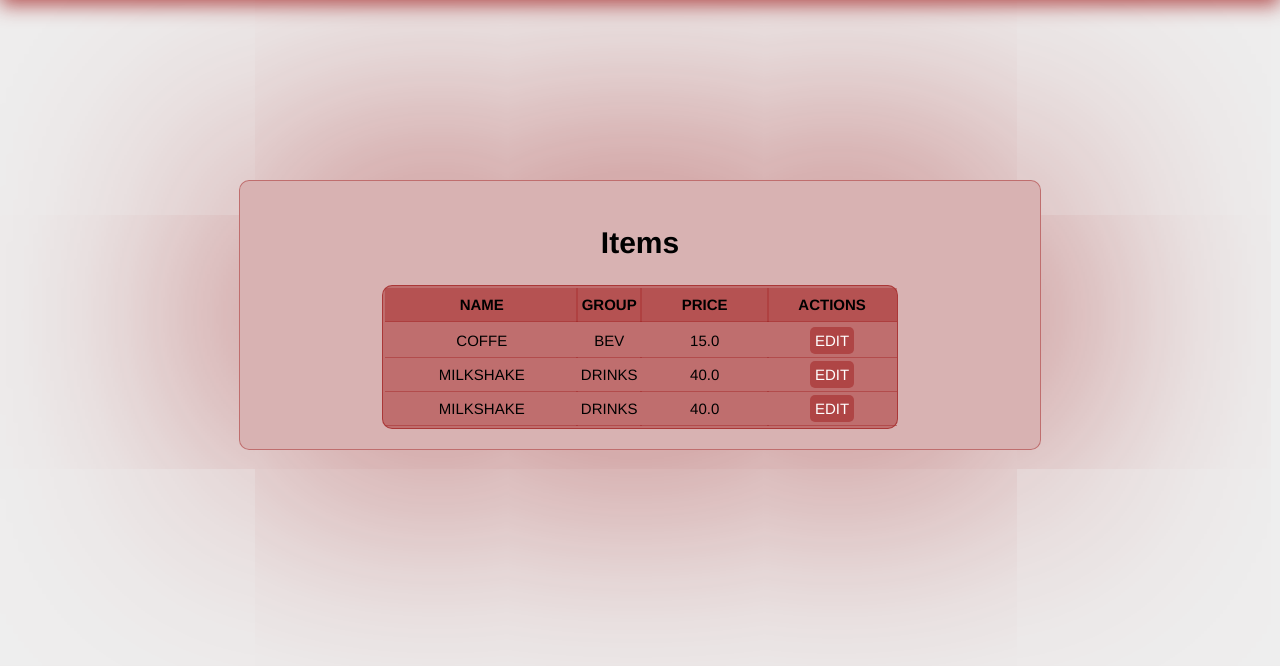
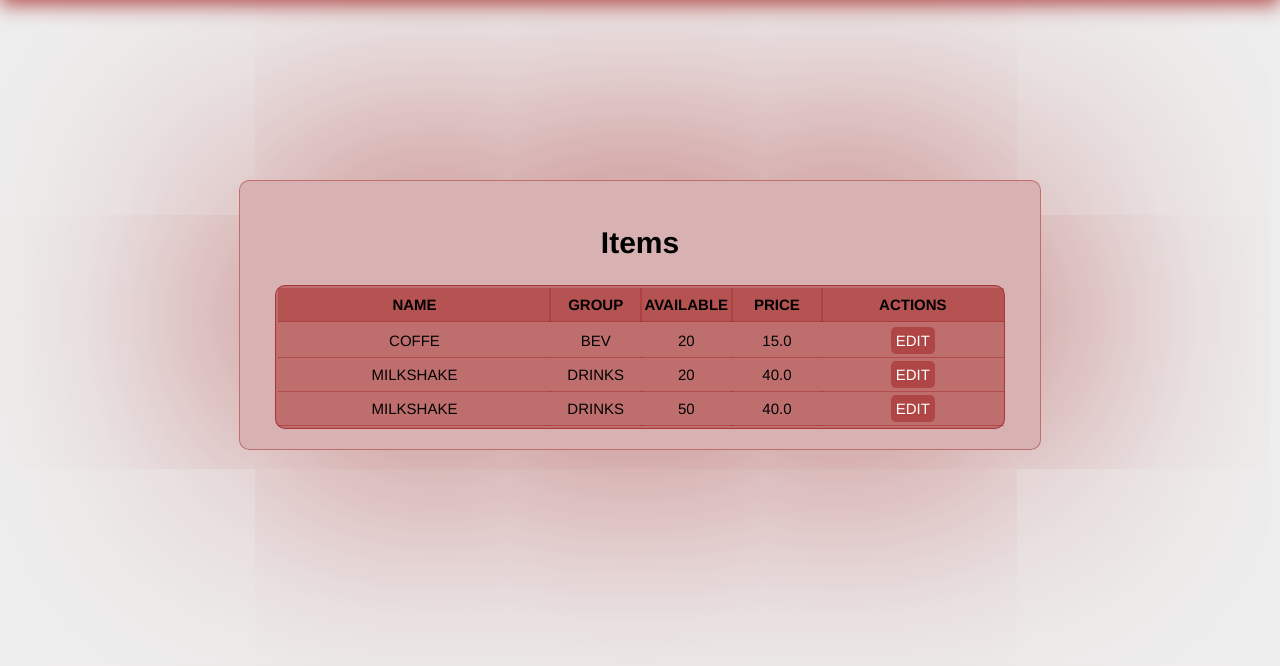
Before and after one commit to NuthanB/BillingSystem, a Flask app: page /items in a window 1280 px wide. Shown: the part 40-706 px from the top of the page. Run offline with Flask 3, Linux system fonts and the light colour scheme.

Commit message:
item values updating after bill submission

```diff
--- a/app/static/css/style.css
+++ b/app/static/css/style.css
@@ -197,8 +197,7 @@ input[type="password"],
   border: none;
 }
 
-.current-bill .table thead tr,
-.items .item-table thead tr {
+.current-bill .table thead tr{
   display: grid;
   grid-template-columns: 3fr 1fr 2fr 2fr;
 }
@@ -240,8 +239,7 @@ input[type="password"],
   text-transform: uppercase;
 }
 
-.current-bill .table tbody tr,
-.items .item-table tbody tr {
+.current-bill .table tbody tr {
   display: grid;
   grid-template-columns: 3fr 1fr 2fr 2fr;
 }
@@ -311,6 +309,14 @@ input[type="password"],
   margin-inline: auto;
 }
 
+.items .item-table thead tr ,
+.items .item-table tbody tr {
+  display: grid;
+  grid-template-columns: 3fr 1fr 1fr 1fr 2fr;
+}
+
+
+
 .items .item-table thead tr th,
 .items .item-table tbody tr td {
   text-align: center;
--- a/app/templates/index.html
+++ b/app/templates/index.html
@@ -132,6 +132,7 @@ block content %}
     }
   }
 
+
   function findItemRow(itemName) {
     var table = document.getElementById("bill_items");
     for (var i = 0; i < table.rows.length; i++) {
@@ -204,6 +205,7 @@ block content %}
         if (response.ok) {
           // Handle successful submission
           console.log("Bill submitted successfully");
+          updateInventory(items);
         } else {
           // Handle error response
           console.error("Failed to submit bill:", response.statusText);
--- a/app/templates/items.html
+++ b/app/templates/items.html
@@ -11,6 +11,7 @@
             <tr>
                 <th>Name</th>
                 <th>Group</th>
+                <th>Available</th>
                 <th>Price</th>
                 <th>Actions</th>
             </tr>
@@ -20,6 +21,7 @@
             <tr>
                 <td>{{ item.name }}</td>
                 <td>{{ item.group }}</td>
+                <td>{{ item.quantity }}</td>
                 <td>{{ item.price }}</td>
                 <td><a href="{{ url_for('edit_item', item_id=item.id) }}">Edit</a></td>
             </tr>
--- a/app/views.py
+++ b/app/views.py
@@ -9,7 +9,6 @@ from flask import jsonify, request
 def index():
     return render_template('index.html')
 
-BILL_COUNT = 0
 
 @app.route('/get_suggestions')
 def get_suggestions():
@@ -54,8 +53,6 @@ def create_bill():
 
 @app.route('/submit_bill', methods=['POST'])
 def submit_bill():
-    global BILL_COUNT
-    BILL_COUNT += 1
     if 'user_id' in session:
         user_id = session['user_id']  # Retrieve user_id from session
         data = request.json
@@ -66,10 +63,27 @@ def submit_bill():
             db.session.add(new_bill)
 
             for item in items:
-                # Create a new bill item instance and associate it with the bill
-                bill_item = BillItem(
-                    bill=new_bill, item_name=item['name'], quantity=item['quantity'], price=item['price'])
-                db.session.add(bill_item)
+                # Query the item from the database
+                item_db = Item.query.filter_by(name=item['name']).first()
+
+                if item_db:
+                    # Calculate the new quantity by subtracting the quantity from the bill
+                    new_quantity = item_db.quantity - item['quantity']
+                    if new_quantity >= 0:
+                        # Update the item quantity
+                        item_db.quantity = new_quantity
+                        # Create a new bill item instance and associate it with the bill
+                        bill_item = BillItem(
+                            bill=new_bill, item_name=item['name'], quantity=item['quantity'], price=item['price'])
+                        db.session.add(bill_item)
+                    else:
+                        # Rollback the transaction and return an error message if the quantity would go negative
+                        db.session.rollback()
+                        return jsonify({'error': f'Insufficient quantity available for {item["name"]}'})
+                else:
+                    # Rollback the transaction and return an error message if the item is not found
+                    db.session.rollback()
+                    return jsonify({'error': f'Item {item["name"]} not found'})
 
             db.session.commit()
 
```
